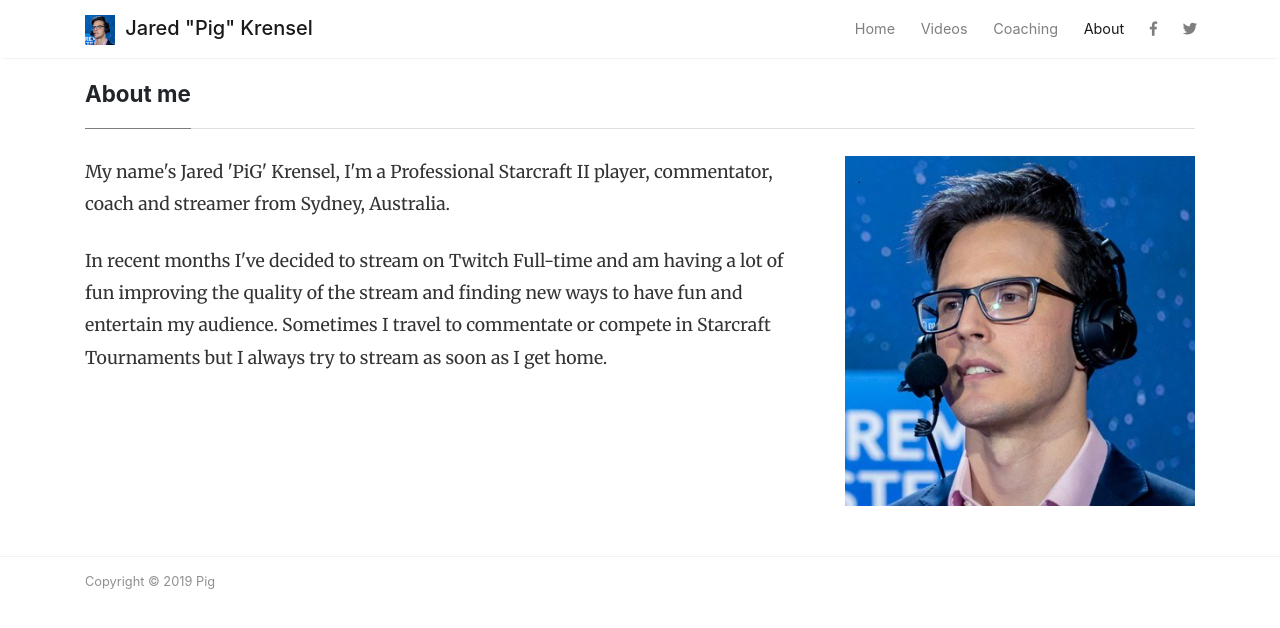
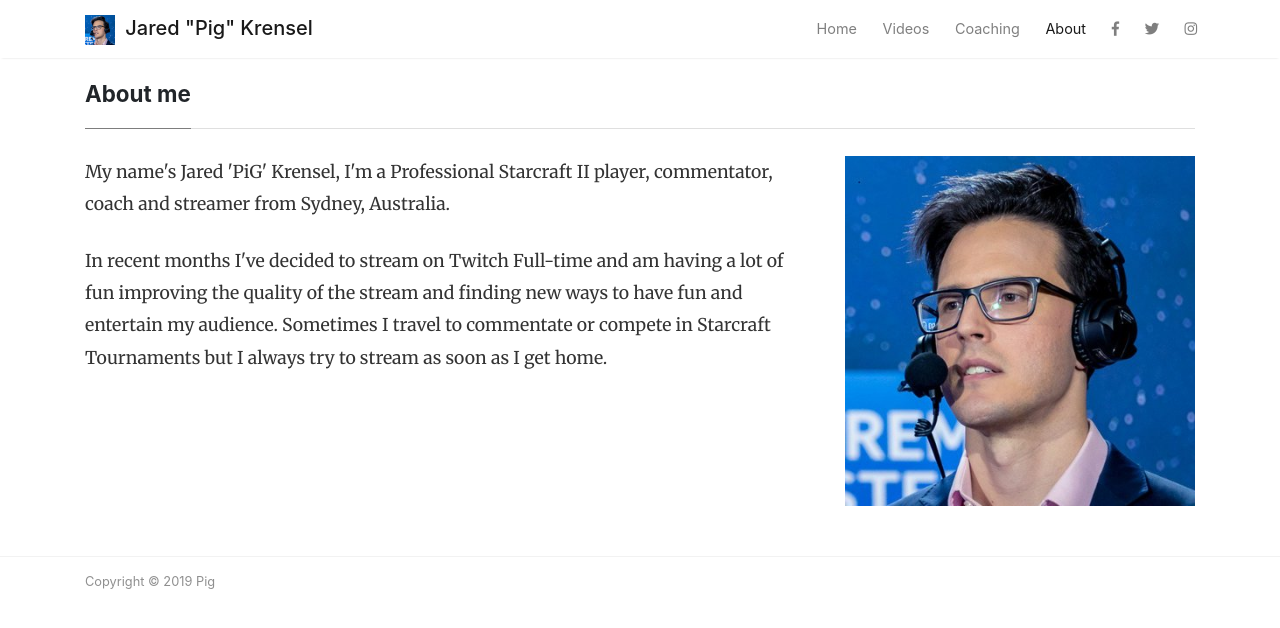
Before and after one commit to pigsc/web, a Jekyll site: the page built from about.html, in a window 1280 px wide. Shown: the top 628 px of the page. Built offline with Jekyll 4.4.1, drawn with Linux system fonts in a browser that asks for light colours; nearby versions of some CDN libraries; comment, search, counter and statistics services are not loaded.

```diff
--- a/_config.yml
+++ b/_config.yml
@@ -6,7 +6,7 @@ logo: 'assets/images/logo_pig_400.jpg'
 baseurl:
 google_analytics: 'UA-134184194-1'
 disqus: 'demowebsite'
-mailchimp-list: 'https://test'
+mailchimp-list: 'https://gmail.us20.list-manage.com/subscribe/post?u=b976cc10453777e768e7f0fa8&amp;id=cada359caa'
 
 # Plugins
 plugins:
--- a/_layouts/default.html
+++ b/_layouts/default.html
@@ -95,6 +95,9 @@
             <a target="_blank"  class="nav-link" href="https://twitter.com/x5_PiG"><i class="fab fa-twitter"></i></a>
           </li>
 
+          <li class="nav-item">
+            <a target="_blank"  class="nav-link" href="https://www.instagram.com/pigsc2/"><i class="fab fa-instagram"></i></a>
+          </li>
         </ul>
       </div>
     </div>
@@ -107,10 +110,12 @@
         {{ content }}
       </div>
 
-      <!--
       <div class="alertbar">
         <div class="container text-center">
-          <span><img src="{{ site.baseurl }}/{{ site.logo }}" alt="{{site.title}}"> &nbsp; Never miss a <b>content</b> from me, subscribe to my newsletter</span>
+          <span>
+            <img src="{{ site.baseurl }}/{{ site.logo }}" alt="{{site.title}}">
+            &nbsp; Never miss a <b>content</b> from me, subscribe to my monthly newsletter
+          </span>
           <form action="{{site.mailchimp-list}}" method="post" name="mc-embedded-subscribe-form" class="wj-contact-form validate" target="_blank" novalidate>
             <div class="mc-field-group">
               <input type="email" placeholder="Email" name="EMAIL" class="required email" id="mce-EMAIL" autocomplete="on" required>
@@ -119,7 +124,6 @@
           </form>
         </div>
       </div>
-      -->
     </div>
 
     <footer class="footer">
--- a/assets/js/mediumish.js
+++ b/assets/js/mediumish.js
@@ -18,7 +18,7 @@ jQuery(document).ready(function($){
   // alertbar later
   $(document).scroll(function () {
     var y = $(this).scrollTop();
-    if (y > 280) {
+    if (y > 100) {
       $('.alertbar').fadeIn();
     } else {
       $('.alertbar').fadeOut();
```
